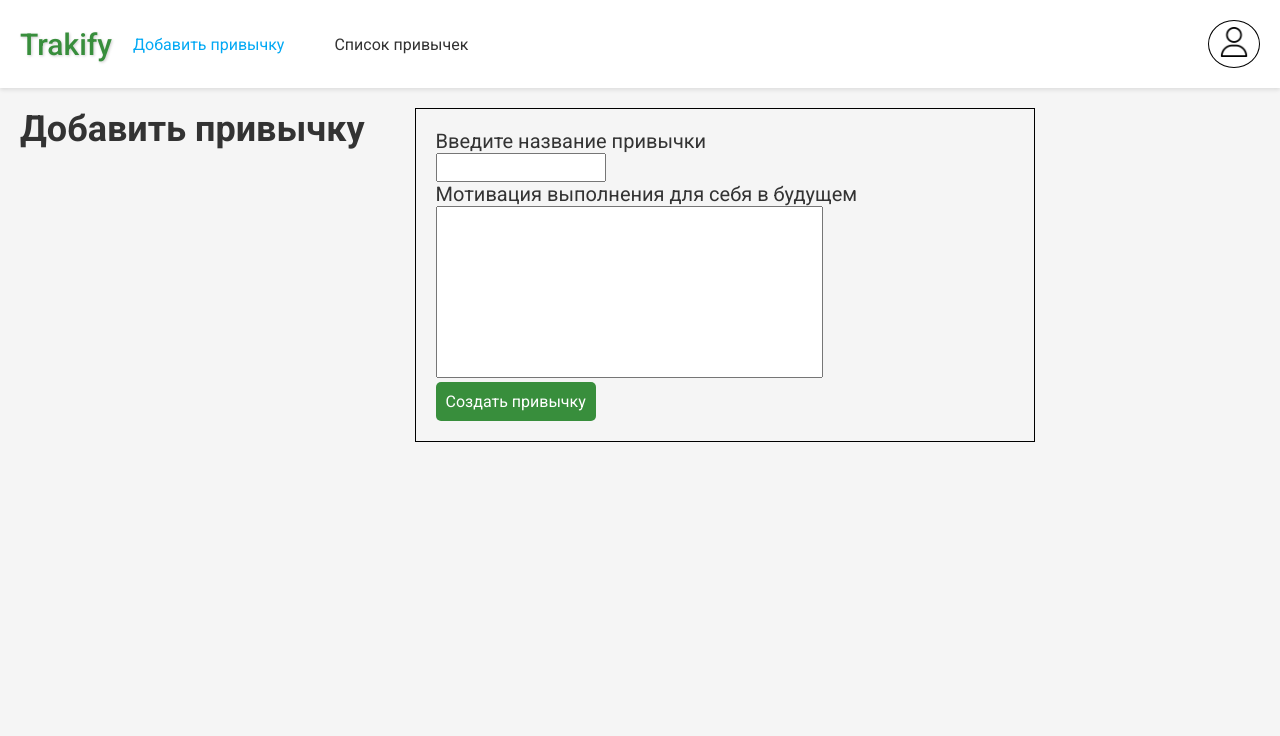
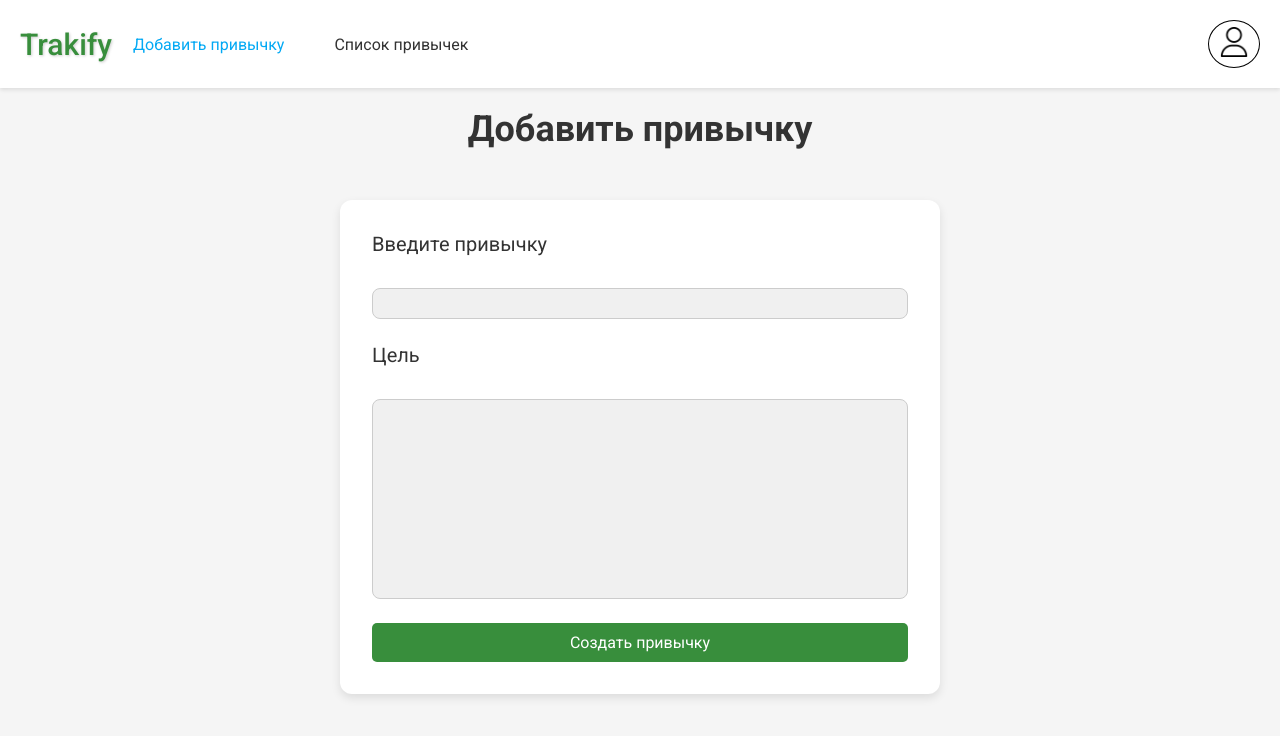
Before and after one commit to 2Revol2/Trakify, a React (Vite) app: page /add-habbit in a window 1280 px wide. Shown: the top 736 px of the page. Built offline with nearby package versions, Linux system fonts and the light colour scheme.

Commit message:
feat: add page to view all habits

```diff
--- a/db.json
+++ b/db.json
@@ -5,12 +5,6 @@
       "nickname": "test",
       "email": "test@test.com",
       "password": "password123"
-    },
-    {
-      "id": "1666",
-      "nickname": "zxcasd",
-      "email": "asdqweu@gmail.com",
-      "password": "asdasd"
     }
   ]
 }
--- a/src/App.tsx
+++ b/src/App.tsx
@@ -4,6 +4,7 @@ import { Welcome } from "./components/pages/Welcome/Welcome";
 import { Login } from "./components/pages/Sign In/Login/Login";
 import { Registration } from "./components/pages/Sign In/Registration/Registration";
 import { AddHabit } from "./components/pages/AddHabit/AddHabit";
+import { AllHabit } from "./components/pages/AllHabit/AllHabit";
 export const App = () => {
   return (
     <div className="app">
@@ -13,7 +14,7 @@ export const App = () => {
 
         <Route path="/" element={<Welcome/>} />
         <Route path="/add-habbit" element={<AddHabit/>} />
-        <Route path="/all-habbit" />
+        <Route path="/all-habbit" element={<AllHabit/>}/>
         <Route path="/profile" />
         <Route path="/login" element={<Login/>}/>
         <Route path="/registration" element={<Registration/>} />
--- a/src/components/pages/AddHabit/AddHabit.module.scss
+++ b/src/components/pages/AddHabit/AddHabit.module.scss
@@ -1,31 +1,71 @@
-@use '../../../styles/variables.scss';
+@use "../../../styles/variables.scss";
+
 .wrapper {
   display: flex;
+  flex-direction: column;
+  align-items: center;
   margin: 1.25rem;
   gap: 3.125rem;
+  justify-content: center;
 }
+
 .habbitWrapper {
-    border: .0625rem solid #000;
-    padding: 1.25rem;
-    width: 50%;
+  background-color: variables.$light-color;
+  border-radius: .75rem;
+  box-shadow: 0 .25rem .625rem rgba(0, 0, 0, 0.1);
+  padding: 2rem;
+  width: 100%;
+  max-width: 37.5rem;
+  transition: transform 0.3s, box-shadow 0.3s;
 }
+
 .addButton {
   display: block;
+  margin-top: 1.25rem;
+  background-color: variables.$primary-color;
+  color: variables.$light-color;
+  padding: .625rem 1.25rem;
+  border-radius: 1.875rem;
+  cursor: pointer;
+  text-align: center;
+  font-size: 1rem;
+  transition: background-color 0.3s;
+  &:hover {
+    background-color: variables.$primary-hover;
+  }
+}
 
-}
-form {
+.form {
+  display: flex;
+  flex-direction: column;
+  gap: 1.5rem;
   p {
     color: variables.$text-color;
     font-size: 1.25rem;
+    margin-bottom: .5rem;
   }
-    textarea, input{
+
+  textarea,
+  input {
     resize: none;
     outline: none;
+    background-color: #f0f0f0;
+    border: 1px solid #ccc;
+    border-radius: 8px;
+    padding: .625rem;
+    font-size: 1rem;
+    color: variables.$text-color;
+    transition: border-color 0.3s;
+    &:focus {
+      border-color: variables.$primary-color;
     }
-    textarea {
-        padding: .625rem;
   }
+
   input {
     padding: .3125rem .4375rem;
   }
+
+  textarea {
+    max-height: 12.5rem;
   }
+}
--- a/src/components/pages/AddHabit/AddHabit.tsx
+++ b/src/components/pages/AddHabit/AddHabit.tsx
@@ -25,10 +25,10 @@ export const AddHabit = () => {
         <HText>Добавить привычку</HText>
       </div>
       <div className={style.habbitWrapper}>
-        <form onSubmit={(event) => submitHandler(event)}>
-          <p>Введите название привычки</p>
+        <form className={style.form} onSubmit={(event) => submitHandler(event)}>
+          <p>Введите привычку</p>
           <input type="text" />
-          <p>Мотивация выполнения для себя в будущем</p>
+          <p>Цель</p>
           <textarea cols={50} rows={10} />
           <ActionBtn>Создать привычку</ActionBtn>
         </form>
--- /dev/null
+++ b/src/components/pages/AllHabit/AllHabit.module.scss
@@ -0,0 +1,78 @@
+@use "../../../styles/variables.scss";
+.wrapper {
+  display: flex;
+  margin: 1.25rem;
+  gap: 3.125rem;
+  flex-wrap: wrap;
+  justify-content: center;
+}
+
+.habitList {
+  width: 100%;
+  display: grid;
+  grid-template-columns: repeat(auto-fill, minmax(360px, 1fr));
+  gap: 1.25rem;
+  padding: 1.25rem;
+}
+
+.habitWrapper {
+  background-color: variables.$light-color;
+  border-radius: .75rem;
+  box-shadow: 0 .25rem .625rem rgba(0, 0, 0, 0.1);
+  word-break: break-all;
+  padding: 1.25rem;
+  transition: transform 0.3s, box-shadow 0.3s;
+  cursor: pointer;
+  &:hover {
+    box-shadow: 0 .375rem .9375rem rgba(0, 0, 0, 0.2);
+  }
+}
+
+.habitHeader {
+  .habitName {
+    font-size: 1.5rem;
+    text-transform: uppercase;
+    margin-bottom: .625rem;
+    font-weight: bold;
+    color: variables.$primary-color;
+  }
+
+  .habitMotivation {
+    font-size: .875rem;
+    color: variables.$text-color;
+    margin-bottom: .625rem;
+  }
+}
+
+.description {
+  font-size: .75rem;
+  color: variables.$text-color;
+  margin-bottom: .3125rem;
+  font-weight: bold;
+}
+.habitBtn {
+  display: flex;
+  width: 100%;
+  justify-content: center;
+  align-items: center;
+  gap: .625rem;
+  button {
+    padding: 0.625rem;
+    border: none;
+    color: #fff;
+    cursor: pointer;
+    border-radius: 0.3125rem;
+    font-size: 1rem;
+  }
+}
+
+.editBtn {
+ background-color: variables.$primary-text-hover;
+}
+.deleteBtn {
+  background-color:  tomato;
+  transition: all 0.3s ease;
+  &:hover {
+    background-color: red;
+  }
+}
--- /dev/null
+++ b/src/components/pages/AllHabit/AllHabit.tsx
@@ -0,0 +1,56 @@
+import { useEffect, useState } from "react";
+import { HText } from "../../Shared/HText/HText";
+import style from "./AllHabit.module.scss";
+import { ActionBtn } from "../../Shared/ActionBtn/ActionBtn";
+type HabitsType = {
+  name: string;
+  motivation: string;
+};
+
+export const AllHabit = () => {
+
+  const [habits, setHabits] = useState<HabitsType[]>([]);
+  useEffect(() => {
+    const data = JSON.parse(localStorage.getItem("habits") || "[]");
+    setHabits(data);
+  }, []);
+
+  function deleteHandler({name, motivation}:HabitsType) {
+    const data = JSON.parse(localStorage.getItem("habits") || "[]");
+
+    for(let i = 0; i < data.length; i++) {
+      if(name === habits[i].name  && motivation === habits[i].motivation) {
+        data.splice(i, 1)
+        break
+      }
+    }
+    setHabits(data)
+    localStorage.setItem('habits', JSON.stringify(data))
+  }
+  return (
+    <div className={style.wrapper}>
+      <div>
+        <HText>Список привычек</HText>
+      </div>
+      <div className={style.habitList}>
+        {habits.map((habit, index) => {
+          return (
+            <div key={index} className={style.habitWrapper}>
+              <div className={style.habitHeader}>
+                <p className={style.description}>Привычка</p>
+                <h3 className={style.habitName}>{habit.name}</h3>
+                <p className={style.description}>Цель</p>
+                <p className={style.habitMotivation}>{habit.motivation}</p>
+              </div>
+              <div className={style.habitBtn}>
+                <ActionBtn>Отметить</ActionBtn>
+                <button className={style.editBtn}>Редактировать</button>
+                <button onClick={()=>deleteHandler(habit)} className={style.deleteBtn}>Удалить</button>
+              </div>
+            </div>
+          );
+        })}
+      </div>
+    </div>
+  );
+};
--- a/src/components/pages/Sign In/Registration/Registration.tsx
+++ b/src/components/pages/Sign In/Registration/Registration.tsx
@@ -20,7 +20,7 @@ export const Registration = () => {
     try {
       if (data.password === data.passwordAgain) {
         const { passwordAgain, ...dataToSend } = data;
-        const response = await fetch(USER_INFO, {
+        await fetch(USER_INFO, {
           method: "POST",
           body: JSON.stringify(dataToSend),
         });
--- a/src/index.css
+++ b/src/index.css
@@ -13,7 +13,7 @@ body,
 .app {
   height: 100%;
   width: 100%;
-
+  background-color: #f7f7f7;
 }
 .app {
   background: #F5F5F5;
```
Lines whose indentation alone changed are shown as unchanged.
